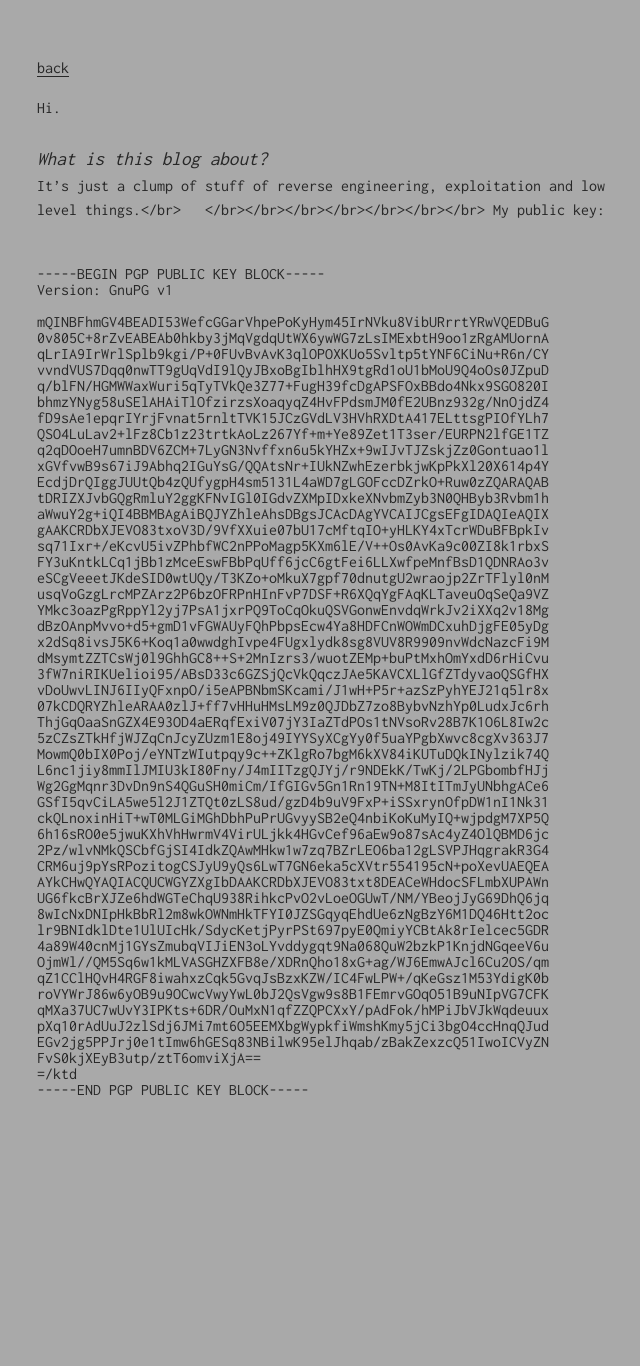
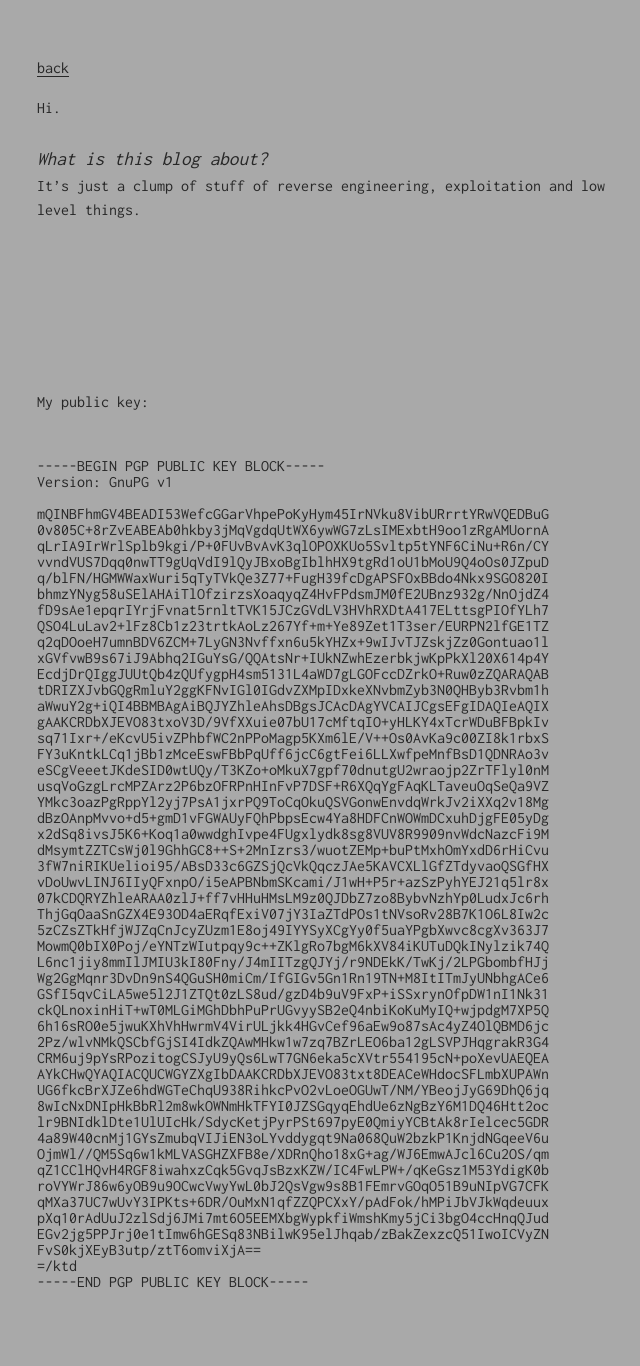
Before and after one commit to shxdow/shxdow.github.io, a Jekyll site: the page built from me/index.md, in a window 1280 px wide. Shown: the whole page, without its empty margins (303-943 px from the left). Built offline with Jekyll 4.4.1, drawn with Linux system fonts in a browser that asks for light colours; before the commit the page ends 1174 px from its top, so only the background shows below that.

Commit message:
Fixed empty lines

```diff
--- a/me/index.md
+++ b/me/index.md
@@ -6,9 +6,9 @@ Hi.
 
 # What is this blog about?
 
-It's just a clump of stuff of reverse engineering, exploitation and low level things.</br>
+It's just a clump of stuff of reverse engineering, exploitation and low level things.<br/>
 &nbsp;
-</br></br></br></br></br></br></br>
+<br/><br/><br/><br/><br/><br/><br/>
 My public key:
 
 &nbsp;
```
